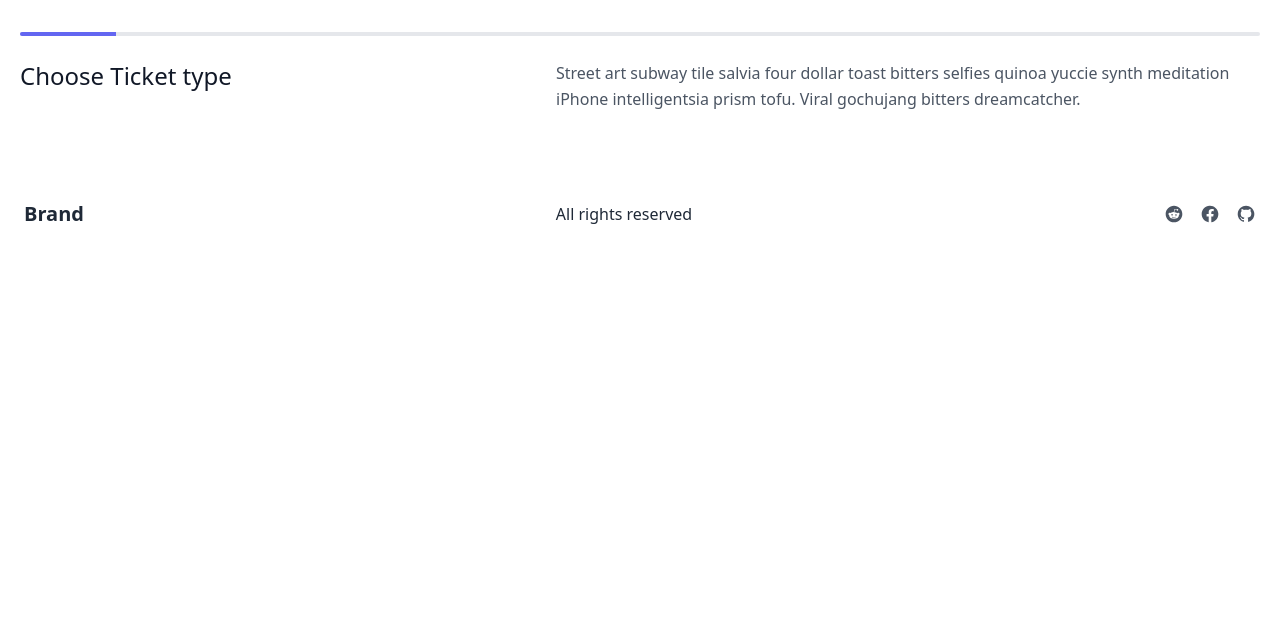
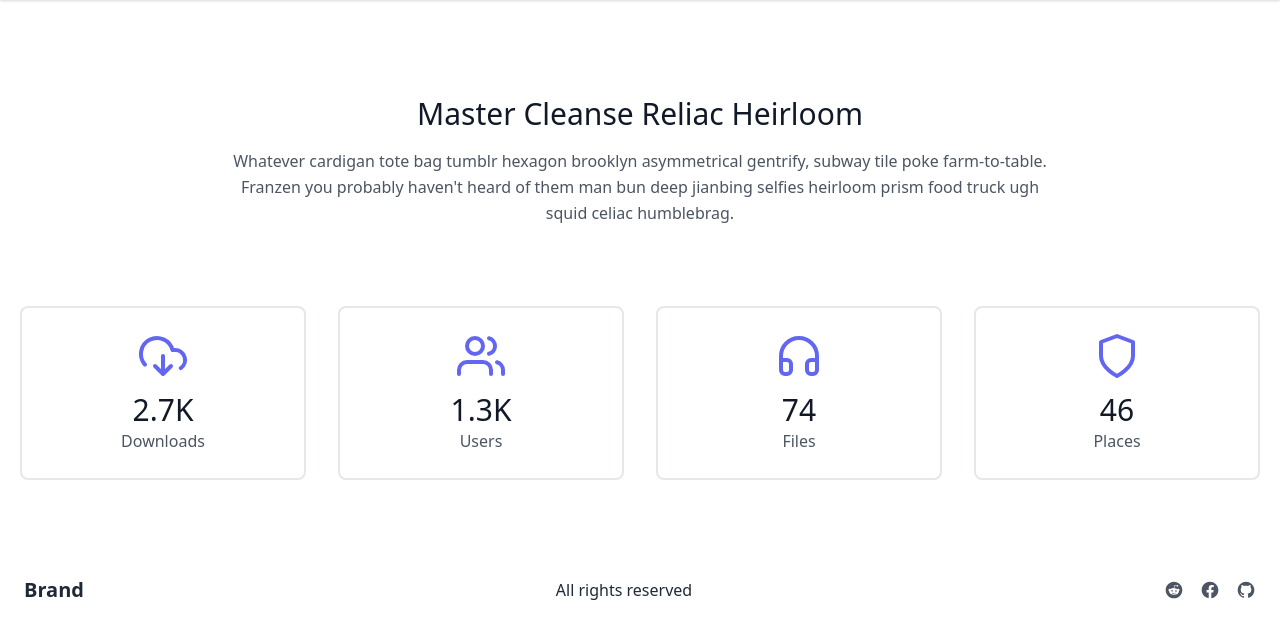
Before and after one commit to alexdeathway/ETF, a Django app: template events/templates/events/event_detail.html in a window 1280 px wide. Shown: the part 66-705 px from the top of the page. Run offline with Django 3.2, Linux system fonts and the light colour scheme; the template is opened without the code that fills it, so the values that code supplies are empty; some libraries are stand-ins or nearby versions.

Commit message:
event live and ticket owner

```diff
--- a/events/models.py
+++ b/events/models.py
@@ -1,12 +1,15 @@
 from django.db import models
 #from django
+from django.contrib.auth import get_user_model
 
+User=get_user_model()
 
 class Event(models.Model):
     name=models.CharField(max_length=20)
     code=models.CharField(max_length=20,unique=True)
     description=models.CharField(max_length=50)
     cover=models.ImageField(upload_to="Event Cover", height_field=None, width_field=None, max_length=None)
+    is_live=models.BooleanField(default=False)
 
     def __str__(self):
         return self.code
@@ -22,6 +25,7 @@ class TicketType(models.Model):
 
 
 class Ticket(models.Model):
+    owner=models.ForeignKey(User,on_delete=models.CASCADE,related_name="Ticket_User")
     name=models.CharField( max_length=50)
     email=models.EmailField(max_length=20)
     type=models.ForeignKey(TicketType, on_delete=models.CASCADE)
@@ -29,4 +33,4 @@ class Ticket(models.Model):
     unique_id=None
 
     def __str__(self):
-        return f"{{self.email}} booked {{self.type}} ticket for {{self.event}}"
+        return f"{{self.owner}} booked {{self.type}} ticket for {{self.event}}"
--- a/events/templates/events/event_detail.html
+++ b/events/templates/events/event_detail.html
@@ -1,45 +1,64 @@
 {% extends 'base.html' %}
 {% block body %}
 
-<section class="bg-white dark:bg-gray-800">
-
-
-    {% comment %} <div class="container px-6 py-8 mx-auto text-center">
-        <div class="max-w-lg mx-auto">
-            <h1 class="text-3xl font-bold text-gray-800 dark:text-white md:text-4xl">Building Your Next App with our Awesome components</h1>
-            <p class="mt-6 text-gray-500 dark:text-gray-300">Lorem ipsum dolor sit, amet consectetur adipisicing elit. Libero similique
-                obcaecati illum mollitia.</p>
-            <button
-                class="px-6 py-2 mt-6 text-sm font-medium leading-5 text-center text-white capitalize bg-blue-600 rounded-lg hover:bg-blue-500 md:mx-0 md:w-auto focus:outline-none">
-                Start 14-Day free trial
-            </button>
-            <p class="mt-3 text-sm text-gray-400 ">No credit card required</p>
+<section class="text-gray-600 body-font">
+    <div class="container px-5 py-24 mx-auto">
+      <div class="flex flex-col text-center w-full mb-20">
+        <h1 class="sm:text-3xl text-2xl font-medium title-font mb-4 text-gray-900">Master Cleanse Reliac Heirloom</h1>
+        <p class="lg:w-2/3 mx-auto leading-relaxed text-base">Whatever cardigan tote bag tumblr hexagon brooklyn asymmetrical gentrify, subway tile poke farm-to-table. Franzen you probably haven't heard of them man bun deep jianbing selfies heirloom prism food truck ugh squid celiac humblebrag.</p>
+      </div>
+      <div class="flex flex-wrap -m-4 text-center">
+        <div class="p-4 md:w-1/4 sm:w-1/2 w-full">
+          <div class="border-2 border-gray-200 px-4 py-6 rounded-lg">
+            <svg fill="none" stroke="currentColor" stroke-linecap="round" stroke-linejoin="round" stroke-width="2" class="text-indigo-500 w-12 h-12 mb-3 inline-block" viewBox="0 0 24 24">
+              <path d="M8 17l4 4 4-4m-4-5v9"></path>
+              <path d="M20.88 18.09A5 5 0 0018 9h-1.26A8 8 0 103 16.29"></path>
+            </svg>
+            <h2 class="title-font font-medium text-3xl text-gray-900">2.7K</h2>
+            <p class="leading-relaxed">Downloads</p>
+          </div>
         </div>
-
-        <div class="flex justify-center mt-10">
-            <div class="w-full h-64 bg-blue-600 rounded-xl md:w-4/5"></div>
+        <div class="p-4 md:w-1/4 sm:w-1/2 w-full">
+          <div class="border-2 border-gray-200 px-4 py-6 rounded-lg">
+            <svg fill="none" stroke="currentColor" stroke-linecap="round" stroke-linejoin="round" stroke-width="2" class="text-indigo-500 w-12 h-12 mb-3 inline-block" viewBox="0 0 24 24">
+              <path d="M17 21v-2a4 4 0 00-4-4H5a4 4 0 00-4 4v2"></path>
+              <circle cx="9" cy="7" r="4"></circle>
+              <path d="M23 21v-2a4 4 0 00-3-3.87m-4-12a4 4 0 010 7.75"></path>
+            </svg>
+            <h2 class="title-font font-medium text-3xl text-gray-900">1.3K</h2>
+            <p class="leading-relaxed">Users</p>
+          </div>
         </div>
-    </div>
-</section> {% endcomment %}
-
-<section class="text-gray-600 body-font">
-  <div class="container px-5 py-8 mx-auto">
-    <div class="flex flex-col">
-      <div class="h-1 bg-gray-200 rounded overflow-hidden">
-        <div class="w-24 h-full bg-indigo-500"></div>
-      </div>
-      <div class="flex flex-wrap sm:flex-row flex-col py-6 mb-12">
-        <h1 class="sm:w-2/5 text-gray-900 font-medium title-font text-2xl mb-2 sm:mb-0">Choose Ticket type</h1>
-        <p class="sm:w-3/5 leading-relaxed text-base sm:pl-10 pl-0">Street art subway tile salvia four dollar toast bitters selfies quinoa yuccie synth meditation iPhone intelligentsia prism tofu. Viral gochujang bitters dreamcatcher.</p>
+        <div class="p-4 md:w-1/4 sm:w-1/2 w-full">
+          <div class="border-2 border-gray-200 px-4 py-6 rounded-lg">
+            <svg fill="none" stroke="currentColor" stroke-linecap="round" stroke-linejoin="round" stroke-width="2" class="text-indigo-500 w-12 h-12 mb-3 inline-block" viewBox="0 0 24 24">
+              <path d="M3 18v-6a9 9 0 0118 0v6"></path>
+              <path d="M21 19a2 2 0 01-2 2h-1a2 2 0 01-2-2v-3a2 2 0 012-2h3zM3 19a2 2 0 002 2h1a2 2 0 002-2v-3a2 2 0 00-2-2H3z"></path>
+            </svg>
+            <h2 class="title-font font-medium text-3xl text-gray-900">74</h2>
+            <p class="leading-relaxed">Files</p>
+          </div>
+        </div>
+        <div class="p-4 md:w-1/4 sm:w-1/2 w-full">
+          <div class="border-2 border-gray-200 px-4 py-6 rounded-lg">
+            <svg fill="none" stroke="currentColor" stroke-linecap="round" stroke-linejoin="round" stroke-width="2" class="text-indigo-500 w-12 h-12 mb-3 inline-block" viewBox="0 0 24 24">
+              <path d="M12 22s8-4 8-10V5l-8-3-8 3v7c0 6 8 10 8 10z"></path>
+            </svg>
+            <h2 class="title-font font-medium text-3xl text-gray-900">46</h2>
+            <p class="leading-relaxed">Places</p>
+          </div>
+        </div>
       </div>
     </div>
-    <div class="flex flex-wrap sm:-m-4 -mx-4 -mb-10 -mt-4">
+  </section>
+
+<div class="flex flex-wrap -m-2">
 {% for ticket in tickets %}
-  <div class="flex max-w-md mx-auto  overflow-hidden bg-white rounded-lg shadow-lg dark:bg-gray-800 m-2 md:w-1/3 sm:mb-0 mb-6">
-    <div class="w-1/3 bg-cover" style="background-image: url('https://images.unsplash.com/photo-1494726161322-5360d4d0eeae?ixlib=rb-1.2.1&ixid=eyJhcHBfaWQiOjEyMDd9&auto=format&fit=crop&w=334&q=80')"></div>
+<div class="flex max-w-md mx-auto border-2 overflow-hidden bg-white rounded-lg shadow-lg dark:bg-gray-800 p-4 lg:w-1/3 md:w-1/2 w-full">
+    <div class="w-2/3 bg-cover" style="background-image: url('https://images.unsplash.com/photo-1494726161322-5360d4d0eeae?ixlib=rb-1.2.1&ixid=eyJhcHBfaWQiOjEyMDd9&auto=format&fit=crop&w=334&q=80')"></div>
 
-    <div class="w-2/3 p-2 md:p-4">
-        <h1 class="text-2xl font-bold text-gray-800 dark:text-white">{{ ticket.type }}</h1>
+    <div class="w-1/2 p-4 lg:p-4 md:p-4">
+        <h1 class="text-2xl font-bold text-gray-800 dark:text-white">Backpack</h1>
 
         <p class="mt-2 text-sm text-gray-600 dark:text-gray-400">Lorem ipsum dolor sit amet consectetur adipisicing elit In odit</p>
 
@@ -66,18 +85,12 @@
         </div>
 
         <div class="flex justify-between mt-3 item-center">
-            <h1 class="text-lg font-bold text-gray-700 dark:text-gray-200 md:text-xl">{{ticket.price}}</h1>
+            <h1 class="text-lg font-bold text-gray-700 dark:text-gray-200 md:text-xl">$220</h1>
             <button class="px-2 py-1 text-xs font-bold text-white uppercase transition-colors duration-200 transform bg-gray-800 rounded dark:bg-gray-700 hover:bg-gray-700 dark:hover:bg-gray-600 focus:outline-none focus:bg-gray-700 dark:focus:bg-gray-600">Add to Cart</button>
         </div>
-          </div>
-  </div>
+    </div>
+</div>
 {% endfor %}
-
-    </div>
-  </div>
-</section>
-
-
-
+</div>
 
 {% endblock body %}
--- a/templates/registration/login.html
+++ b/templates/registration/login.html
@@ -18,7 +18,6 @@
 
             <div class="flex items-center justify-between mt-4">
                 <a href="{% url 'reset-password' %}" class="text-sm text-gray-600 dark:text-gray-200 hover:text-gray-500">Forget Password?</a>
-
                 <button class="px-4 py-2 leading-5 text-white transition-colors duration-200 transform bg-gray-700 rounded hover:bg-gray-600 focus:outline-none" type="submit">Login</button>
             </div>
         </form>
```
Also changed, not shown: events/views.py (+14 -2 lines), templates/home.html (+24 -2 lines), events/migrations/0003_event_is_live_ticket_owner_alter_tickettype_event.py (added).
